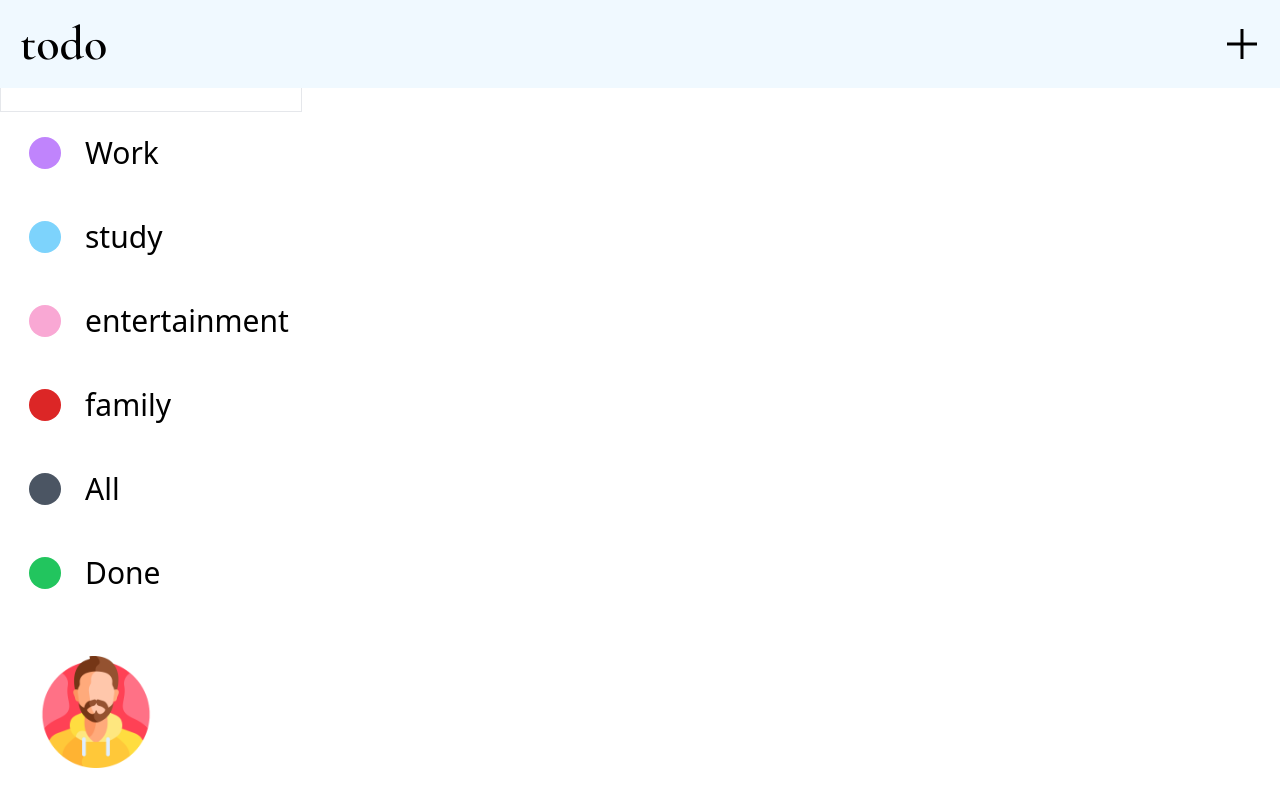
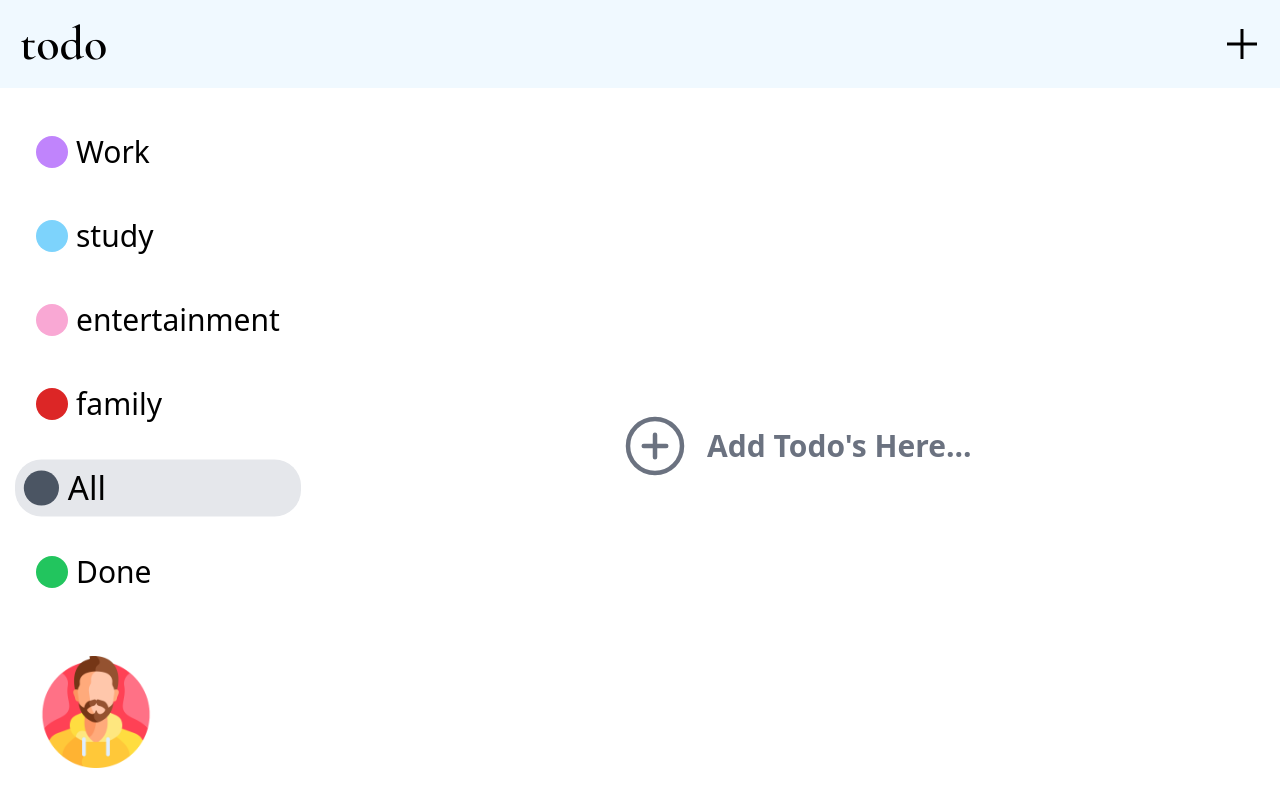
Before and after one commit to SAGARSINGH-1/Todo-React, a React (Vite) app: page / in a window 1280 px wide. Built offline with nearby package versions, Linux system fonts and the light colour scheme.

Commit message:
Implemented the edit functionality and added a new component to display when there are no items in the list.

```diff
--- a/src/Components/EditItem.jsx
+++ b/src/Components/EditItem.jsx
@@ -4,10 +4,14 @@ import DatePicker from 'react-datepicker';
 import 'react-datepicker/dist/react-datepicker.css';
 import { toast } from 'react-toastify';
 
-function EditItem({ item, onSave, onCancel }) {
+function EditItem({ item, onSave, onCancel, work, study, entertainment, family }) {
   const [selectedDate, setSelectedDate] = useState(item.deadline);
   const [title, setTitle] = useState(item.title);
   const [description, setDescription] = useState(item.description);
+  const [workFilter, setWorkFilter] = useState(item.work);
+  const [studyFilter, setStudyFilter] = useState(item.study);
+  const [entertainmentFilter, setEntertainmentFilter] = useState(item.entertainment);
+  const [familyFilter, setFamilyFilter] = useState(item.family);
 
   function handleSave() {
     if (title && description && selectedDate) {
@@ -16,6 +20,10 @@ function EditItem({ item, onSave, onCancel }) {
         title,
         description,
         deadline: selectedDate,
+        work: workFilter,
+        study: studyFilter,
+        entertainment: entertainmentFilter,
+        family: familyFilter,
       });
       toast.success('Task Updated Successfully');
       onCancel();
@@ -70,6 +78,24 @@ function EditItem({ item, onSave, onCancel }) {
             className="w-full h-32 px-3 py-2 rounded border focus:outline-none focus:ring focus:border-sky-500"
           />
         </div>
+        <div className="flex gap-1">
+          <p
+            onClick={() => setWorkFilter(!workFilter)}
+            className={`cursor-pointer w-8 h-8 bg-purple-400 ${workFilter ? 'border-[1px] border-black' : ''} rounded-full`}
+          ></p>
+          <p
+            onClick={() => setStudyFilter(!studyFilter)}
+            className={`cursor-pointer w-8 h-8 bg-sky-300 ${studyFilter ? 'border-[1px] border-black' : ''} rounded-full`}
+          ></p>
+          <p
+            onClick={() => setEntertainmentFilter(!entertainmentFilter)}
+            className={`cursor-pointer w-8 h-8 bg-pink-300 ${entertainmentFilter ? 'border-[1px] border-black' : ''} rounded-full`}
+          ></p>
+          <p
+            onClick={() => setFamilyFilter(!familyFilter)}
+            className={`cursor-pointer w-8 h-8 bg-red-600 ${familyFilter ? 'border-[1px] border-black' : ''} rounded-full`}
+          ></p>
+        </div>
         <button
           type="button"
           onClick={handleSave}
--- a/src/Components/Home.jsx
+++ b/src/Components/Home.jsx
@@ -1,8 +1,9 @@
 // Home.js
-import React, { useState } from 'react';
+import React, { useEffect, useState } from 'react';
 import { BsThreeDots } from 'react-icons/bs';
 import EditItem from './EditItem';
 import { toast } from 'react-toastify';
+import None from '../None';
 
 function Home({ data, setData }) {
   const [editState, setEditState] = useState({});
@@ -12,6 +13,8 @@ function Home({ data, setData }) {
   const [entertainment, setEntertainment] = useState(true); // Set to true by default
   const [family, setFamily] = useState(true);
   const [done, setDone] = useState(true);
+  const [none, setNone] = useState(false);
+  const [all, setAll] = useState(false);
 
   const toggleCheck = (id) => {
     setData((prevData) =>
@@ -66,7 +69,8 @@ function Home({ data, setData }) {
       case 'work':
         setWork(true);
         setStudy(false);
-            setEntertainment(false); // Corrected value to 'entertainment'
+        setEntertainment(false);
+        setAll(true); // Corrected value to 'entertainment'
         setFamily(false);
         setDone(false)
         break;
@@ -74,6 +78,7 @@ function Home({ data, setData }) {
         setStudy(true);
         setWork(false);
         setEntertainment(false);
+        setAll(true);
         setFamily(false);
         setDone(false)
 
@@ -84,12 +89,14 @@ function Home({ data, setData }) {
         setStudy(false);
         setFamily(false);
         setDone(false)
+        setAll(true)
         break;
       case 'family':
         setFamily(true);
         setWork(false);
         setStudy(false);
         setEntertainment(false);
+        setAll(true);
         setDone(false)
         break;
       case 'all':
@@ -98,18 +105,29 @@ function Home({ data, setData }) {
         setStudy(true);
         setEntertainment(true);
         setDone(true)
+        setAll(false);
         break;
       case 'done':
+        setAll(false)
         setDone(true)
         setFamily(false);
         setWork(false);
         setStudy(false);
         setEntertainment(false);
+        setAll(true);
         break;
       default:
         break;
     }
   }
+
+  useEffect(() => {
+    if (data.length === 0) {
+      setNone(true)
+    } else {
+      setNone(false)
+    }
+  }, [data.length])
 
 
   const filteredData = data.filter((item) => {
@@ -118,7 +136,8 @@ const filteredData = data.filter((item) => {
       (study && item.study && !item.checked) ||
       (entertainment && item.entertainment && !item.checked) ||
       (family && item.family && !item.checked) ||
-      (done && item.checked)
+      (done && item.checked) ||
+      (data)
     );
   });
 
@@ -128,21 +147,21 @@ const filteredData = data.filter((item) => {
   return (
     <div className="flex gap-3">
       {/* ... Your other components ... */}
-      <div id='active' className='flex flex-col w-[388px] p-5 max-h-max border justify-between'>
-                <div className='p-2 flex flex-col justify-center h-[68vh] text-3xl gap-12 fixed'>
-                    <div onClick={() => filterApply('work')} className='cursor-pointer flex items-center gap-6'><p className='inline-block w-8 h-8 bg-purple-400 rounded-full'> </p> Work</div>
-                    <div onClick={() => filterApply('study')} className='cursor-pointer flex items-center gap-6'><p className='inline-block w-8 h-8 bg-sky-300 rounded-full'> </p>study</div>
-                    <div onClick={() => filterApply('entertainment')} className='cursor-pointer flex items-center gap-6'><p className='inline-block w-8 h-8 bg-pink-300 rounded-full'> </p>entertainment</div>
-                    <div onClick={() => filterApply('family')} className='cursor-pointer flex items-center gap-6'><p className='inline-block w-8 h-8 bg-red-600 rounded-full'> </p>family</div>
-                    <div onClick={() => filterApply('all')} className='cursor-pointer flex items-center gap-6'><p className='inline-block w-8 h-8 bg-gray-600 rounded-full'> </p>All</div>
-                    <div onClick={() => filterApply('done')} className='cursor-pointer flex items-center gap-6'><p className='inline-block w-8 h-8 bg-green-500 rounded-full'> </p>Done</div>
+      <div id='active' className='flex flex-col w-[388px] p-5 max-h-max justify-between'>
+        <div className='p-2 flex flex-col justify-center h-[68vh] text-3xl gap-8 fixed'>
+          <div onClick={() => filterApply('work')} className={`cursor-pointer flex items-center gap-2 py-2 px-2 transition-all ease-in-out ${work && all ? "bg-gray-200 scale-110" : ""} rounded-3xl`}><p className='inline-block w-8 h-8 bg-purple-400 rounded-full'> </p> Work</div>
+          <div onClick={() => filterApply('study')} className={`cursor-pointer flex items-center gap-2 py-2 px-2 transition-all ease-in-out ${study && all ? "bg-gray-200  scale-110" : ""} rounded-3xl`}><p className='inline-block w-8 h-8 bg-sky-300 rounded-full'> </p>study</div>
+          <div onClick={() => filterApply('entertainment')} className={`cursor-pointer flex items-center gap-2 py-2 px-2 transition-all ease-in-out ${entertainment && all ? "bg-gray-200  scale-110" : ""} rounded-3xl`}><p className='inline-block w-8 h-8 bg-pink-300 rounded-full'> </p>entertainment</div>
+          <div onClick={() => filterApply('family')} className={`cursor-pointer flex items-center gap-2 py-2 px-2 transition-all ease-in-out ${family && all ? "bg-gray-200  scale-110" : ""} rounded-3xl`}><p className='inline-block w-8 h-8 bg-red-600 rounded-full'> </p>family</div>
+          <div onClick={() => filterApply('all')} className={`cursor-pointer flex items-center gap-2 py-2 px-2 transition-all ease-in-out rounded-3xl ${!all ? "bg-gray-200  scale-110" : ""}`}><p className='inline-block w-8 h-8 bg-gray-600 rounded-full'> </p>All</div>
+          <div onClick={() => filterApply('done')} className={`cursor-pointer flex items-center gap-2 py-2 px-2 transition-all ease-in-out ${done && all ? "bg-gray-200  scale-110" : ""} rounded-3xl`}><p className='inline-block w-8 h-8 bg-green-500 rounded-full'> </p>Done</div>
         </div>
         <div className='cursor-pointer flex justify-center items-center bottom-8 left-10 fixed'>
           <img className='text-center w-28' src="./public/man_4140048.png" alt="Profile" />
         </div>
       </div>
       <div className="flex flex-wrap w-[100%] mt-[60px] gap-4 pl-4 overflow-y-auto flex-grow">
-        {filteredData.map((item) => (
+        {none ? <None /> : filteredData.map((item) => (
           <div key={item.id} className="w-[47%] bg-yellow-200 h-min p-4 rounded-xl">
             <div className="flex justify-between mt-3 relative overflow-visible">
               <h1 className={`text-2xl font-semibold ${item.checked ? 'line-through' : ''}`}>
@@ -159,10 +178,10 @@ const filteredData = data.filter((item) => {
             <div className={`py-4 ${item.checked ? 'line-through' : ''}`}>{item.description}</div>
             <div className="flex justify-between mt-3">
               <div className="flex gap-1">
-                <p className={`cursor-pointer w-8 h-8 bg-purple-400 rounded-full ${item.work?"":"hidden"}`}></p>
-                <p className={`cursor-pointer w-8 h-8 bg-sky-300 rounded-full ${item.study?"":"hidden"}`}></p>
-                <p className={`cursor-pointer w-8 h-8 bg-pink-300 rounded-full ${item.entertainment?"":"hidden"}`}></p>
-                <p className={`cursor-pointer w-8 h-8 bg-red-600 rounded-full ${item.family?"":"hidden"}`}></p>
+                <p className={`cursor-pointer w-8 h-8 bg-purple-400 rounded-full ${item.work ? "" : "hidden"}`}></p>
+                <p className={`cursor-pointer w-8 h-8 bg-sky-300 rounded-full ${item.study ? "" : "hidden"}`}></p>
+                <p className={`cursor-pointer w-8 h-8 bg-pink-300 rounded-full ${item.entertainment ? "" : "hidden"}`}></p>
+                <p className={`cursor-pointer w-8 h-8 bg-red-600 rounded-full ${item.family ? "" : "hidden"}`}></p>
               </div>
               <div onClick={() => toggleCheck(item.id)} className="flex items-center">
                 <span className="cursor-pointer text-xl mb-1 selection:bg-none">Done</span>
@@ -177,13 +196,15 @@ const filteredData = data.filter((item) => {
       {editingItem && (
         <EditItem
           item={editingItem}
-          onSave={(updatedItem) => {
-            saveEdit(updatedItem);
-            setEditingItem(null);
-          }}
+          onSave={saveEdit}
           onCancel={() => setEditingItem(null)}
+          work={work}
+          study={study}
+          entertainment={entertainment}
+          family={family}
         />
       )}
+
     </div>
   );
 }
--- /dev/null
+++ b/src/None.jsx
@@ -0,0 +1,10 @@
+import { IoAddCircleOutline } from 'react-icons/io5';
+
+export default function None() {
+    return(
+        <div className="w-[98%] h-[79vh] gap-4 text-gray-500 p-4 flex justify-center items-center">
+            <IoAddCircleOutline className='text-7xl'/>
+            <h1 className="text-3xl font-bold">Add Todo's Here...</h1>
+        </div>
+    )
+}
```
Lines whose indentation alone changed are shown as unchanged.
